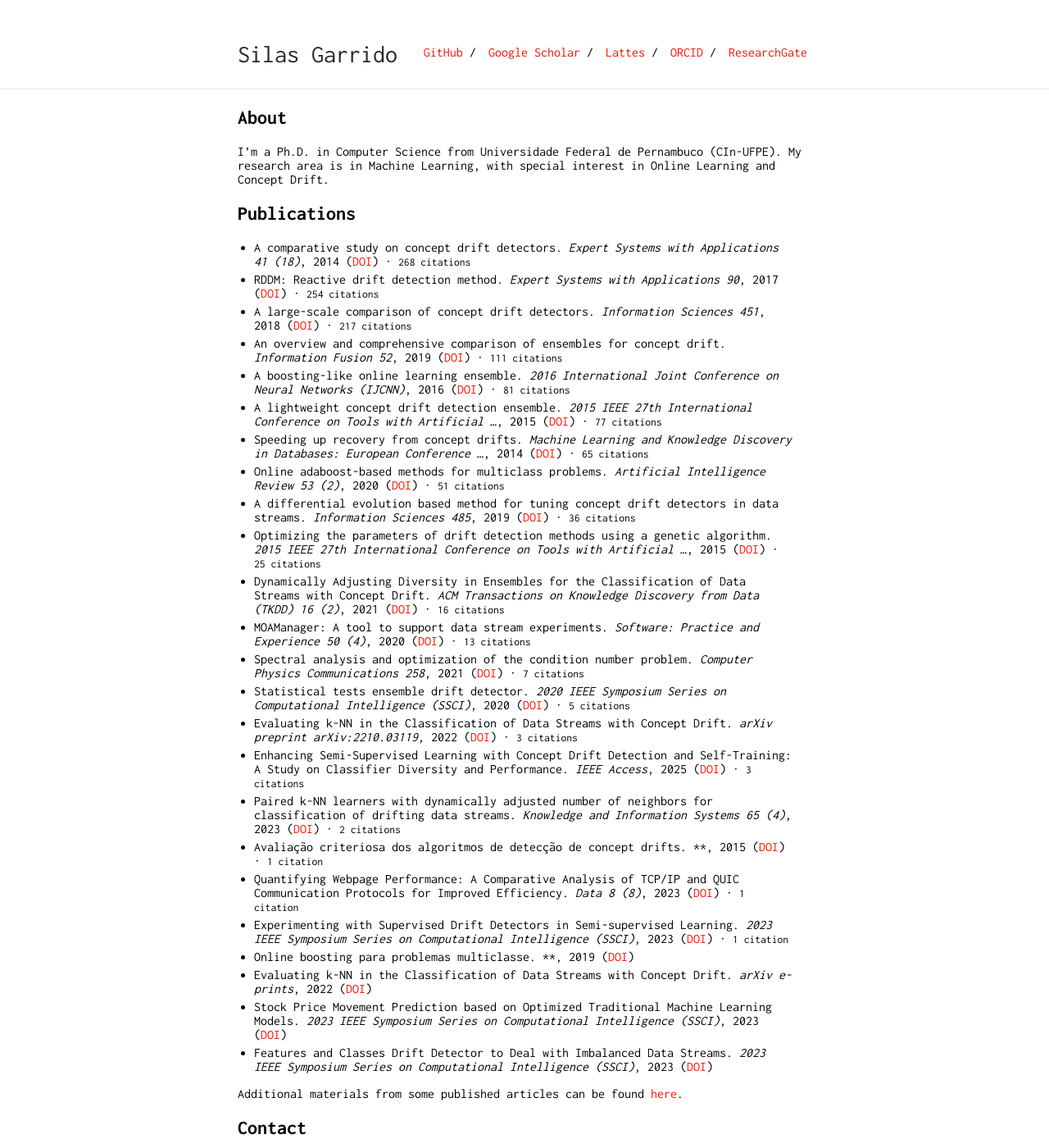
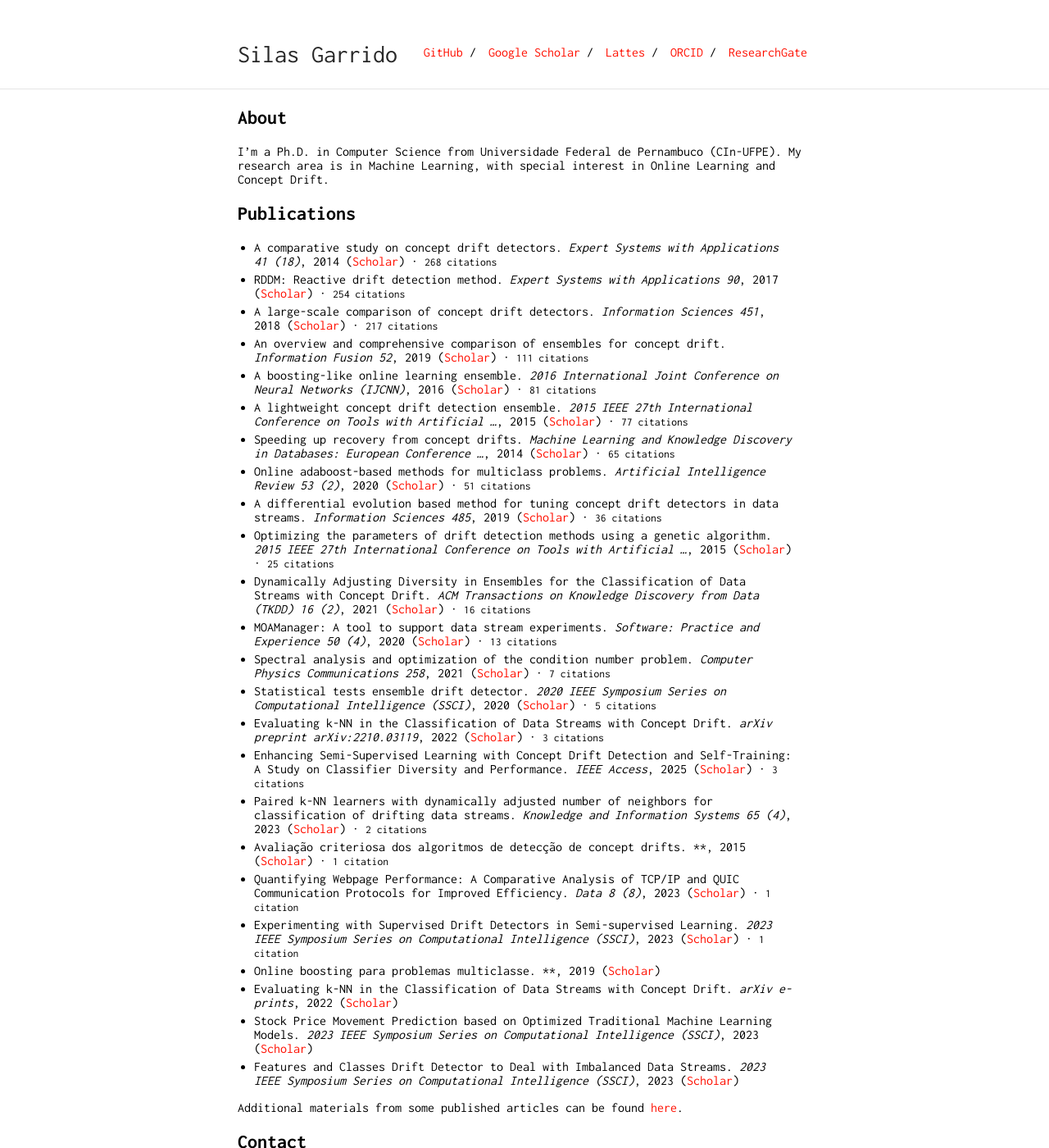
Before and after one commit to silasgtcs/silasgtcs.github.io, a Jekyll site: the page built from index.md, in a window 1280 px wide and 1400 px high. Shown: the whole window at 82% size. Built offline with Jekyll 4.4.1, drawn with Linux system fonts in a browser that asks for light colours; our own code applies the rules of GitHub Pages for plain Markdown files.

Commit message:
Update publications.html

```diff
--- a/_includes/publications.html
+++ b/_includes/publications.html
@@ -2,7 +2,7 @@
 
 {% if site.data.publications %}
 {% assign sorted_pubs = site.data.publications | sort: "citations" | reverse %}
-{% for pub in sorted_pubs %}- {{ pub.title }}. *{{ pub.venue }}*{% if pub.year %}, {{ pub.year }}{% endif %}{% if pub.url != "" %} ([DOI]({{ pub.url }}){:target="_blank"}){% endif %}{% if pub.citations > 0 %} · <span style="font-size:0.85em;">{{ pub.citations }} citation{% if pub.citations > 1 %}s{% endif %}</span>{% endif %}
+{% for pub in sorted_pubs %}- {{ pub.title }}. *{{ pub.venue }}*{% if pub.year %}, {{ pub.year }}{% endif %}{% if pub.url != "" %} ([Scholar]({{ pub.url }}){:target="_blank"}){% endif %}{% if pub.citations > 0 %} · <span style="font-size:0.85em;">{{ pub.citations }} citation{% if pub.citations > 1 %}s{% endif %}</span>{% endif %}
 {% endfor %}
 
 {% else %}
```
